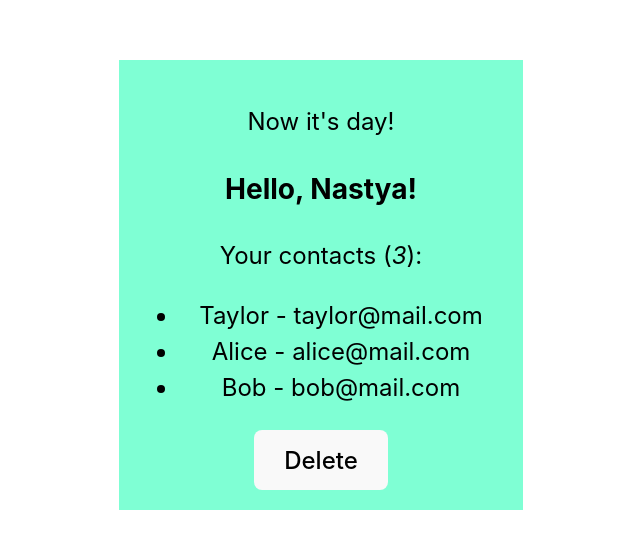
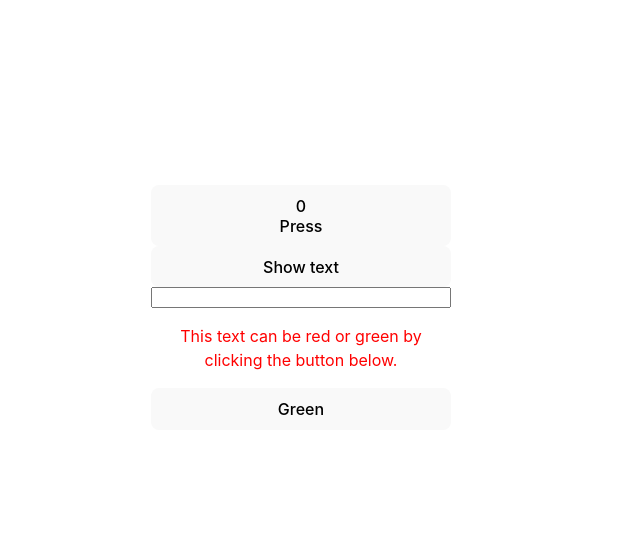
Before and after one commit to voronovanasta/redev_tasks, a React (Vite) app: page / in a window 1280 px wide. Shown: the part 115-664 px from the top of the page, without its empty margins (339-979 px from the left). Built offline with nearby package versions, Linux system fonts and the light colour scheme.

Commit message:
feat: add code for state_task

```diff
--- a/src/App.jsx
+++ b/src/App.jsx
@@ -1,36 +1,23 @@
 import './App.css'
-import { useState } from 'react';
-import ArrPropComponent from './components/ArrPropComponent';
-import FuncPropComponent from './components/FuncPropComponent';
-import ObjPropComponent from './components/ObjPropComponent';
-import BoolPropComponent from './components/BoolPropComponent';
-
-
-
+import ButtonComponent from './components/ButtonComponent';
+import TextComponent from './components/TextComponent';
+import InputComponent from './components/InputComponent';
+import ColorChangeComponent from './components/ColorChangeComponent'
 
 function App() {
-  const initialContacts = [
-    { id: 0, name: 'Taylor', email: 'taylor@mail.com' },
-    { id: 1, name: 'Alice', email: 'alice@mail.com' },
-    { id: 2, name: 'Bob', email: 'bob@mail.com' }
-  ];
-
-
-  const [contacts, setContacts] = useState(initialContacts)
-
-  const removeContacts = () => {
-    setContacts([]);
-  }
-
-  const hours = new Date().getHours();
-  const isDay =  hours >= 6 && hours <= 22;
-
+  const style = {width: '300px',height: "200px", display: "flex", flexDirection: "column", justifyContent: 'space-between'}
   return (
-    <BoolPropComponent isDay={isDay}>
-    <ObjPropComponent data={{name: 'Nastya'}}/>
-    <ArrPropComponent contacts={contacts} />
-    <FuncPropComponent clickHandler={removeContacts}/>
-    </BoolPropComponent>
+    <div style = {style}>
+      <ButtonComponent />
+      <TextComponent />
+      <InputComponent/>
+      <ColorChangeComponent/>
+    </div>
+    // <BoolPropComponent isDay={isDay}>
+    // <ObjPropComponent data={{name: 'Nastya'}}/>
+    // <ArrPropComponent contacts={contacts} />
+    // <FuncPropComponent clickHandler={removeContacts}/>
+    // </BoolPropComponent>
   )
 }
 
--- a/src/components/ArrPropComponent.jsx
+++ /dev/null
@@ -1,11 +0,0 @@
-import NumberPropComponent from "./NumberPropComponent ";
-
-/* eslint-disable react/prop-types */
-function ArrPropComponent ({contacts})  {
-    return <>
-    <p>Your contacts (<NumberPropComponent count={contacts.length}/>): </p>
-    <ul>{contacts.map(el => <li key={el.id}>{el.name} - {el.email}</li>)}
-    </ul></>
-}
-
-export default ArrPropComponent;
--- a/src/components/BoolPropComponent.jsx
+++ /dev/null
@@ -1,22 +0,0 @@
-import './index.css';
-import StrPropComponent from './StrPropComponent';
-
-// eslint-disable-next-line react/prop-types
-function BoolPropComponent ({isDay, children})  {
-    let className = 'wrapper';
-    if(isDay) {
-        className += ' day';
-    }
-    else {
-        className += ' night';
-    }
-    return (
-    <div className={className}>
-        <StrPropComponent time={className.split(' ')[1]}/>
-        {children}
-    </div>
-
-    )
-}
-
-export default BoolPropComponent;
--- /dev/null
+++ b/src/components/ButtonComponent.jsx
@@ -0,0 +1,18 @@
+import { useState } from "react";
+
+function ButtonComponent ()  {
+    const [count, setCount] = useState(0);
+     const clickHandler = () => {
+        setCount(prevCount => prevCount + 1)
+     }
+
+    return (
+    <button onClick = {clickHandler}>
+       {count}
+       <br></br>
+       Press
+    </button>
+    )
+}
+
+export default ButtonComponent;
--- /dev/null
+++ b/src/components/ColorChangeComponent.jsx
@@ -0,0 +1,20 @@
+import { useState } from "react";
+
+function ColorChangeComponent ()  {
+   const text = 'This text can be red or green  by clicking the button below.'
+   const [IsColored, setIsColored]= useState(false);
+    const clickHandler = () => {
+      setIsColored(IsColored => !IsColored)
+    }
+    let color = IsColored ? {color: 'green'} : {color: 'red'}
+   return (
+   <>
+   <p style = {color}>{text}</p>
+   <button onClick = {clickHandler}>
+      {!IsColored ? "Green" : "Red"}
+   </button>
+   </>
+   )
+}
+
+export default ColorChangeComponent;
--- a/src/components/FuncPropComponent.jsx
+++ /dev/null
@@ -1,11 +0,0 @@
-/* eslint-disable react/prop-types */
-function FuncPropComponent ({clickHandler})  {
-    return (
-    <button onClick = {()=>clickHandler()}>
-       Delete
-    </button>
-
-    )
-}
-
-export default FuncPropComponent;
--- /dev/null
+++ b/src/components/InputComponent.jsx
@@ -0,0 +1,18 @@
+import { useState } from "react";
+
+function InputComponent ()  {
+    const [value, setValue] = useState('');
+     const clickHandler = (value) => {
+        setValue(value)
+     }
+
+    return (
+    <>
+    <input onChange = {(e) => clickHandler(e.target.value)}>
+    </input>
+    {value}
+    </>
+    )
+}
+
+export default InputComponent;
--- a/src/components/NumberPropComponent .jsx
+++ /dev/null
@@ -1,6 +0,0 @@
-/* eslint-disable react/prop-types */
-function NumberPropComponent ({count})  {
-    return <i>{count}</i>
-}
-
-export default NumberPropComponent;
--- a/src/components/ObjPropComponent.jsx
+++ /dev/null
@@ -1,6 +0,0 @@
-/* eslint-disable react/prop-types */
-function ObjPropComponent ({data})  {
-    return <h3>Hello, {data.name}!</h3>
-}
-
-export default ObjPropComponent;
--- a/src/components/StrPropComponent.jsx
+++ /dev/null
@@ -1,6 +0,0 @@
-/* eslint-disable react/prop-types */
-function StrPropComponent ({time})  {
-    return <p>Now it&apos;s {time}!</p>
-}
-
-export default StrPropComponent;
--- /dev/null
+++ b/src/components/TextComponent.jsx
@@ -0,0 +1,20 @@
+import { useState } from "react";
+
+function TextComponent ()  {
+    const text = 'This text can be hidden by clicking the button below.'
+    const [isHidden, setIsHidden]= useState(false);
+     const clickHandler = () => {
+        setIsHidden(isHidden => !isHidden)
+     }
+
+    return (
+    <>
+    {isHidden && text}
+    <button onClick = {clickHandler}>
+       {!isHidden ? "Show text" : "Hide text"}
+    </button>
+    </>
+    )
+}
+
+export default TextComponent;
```
